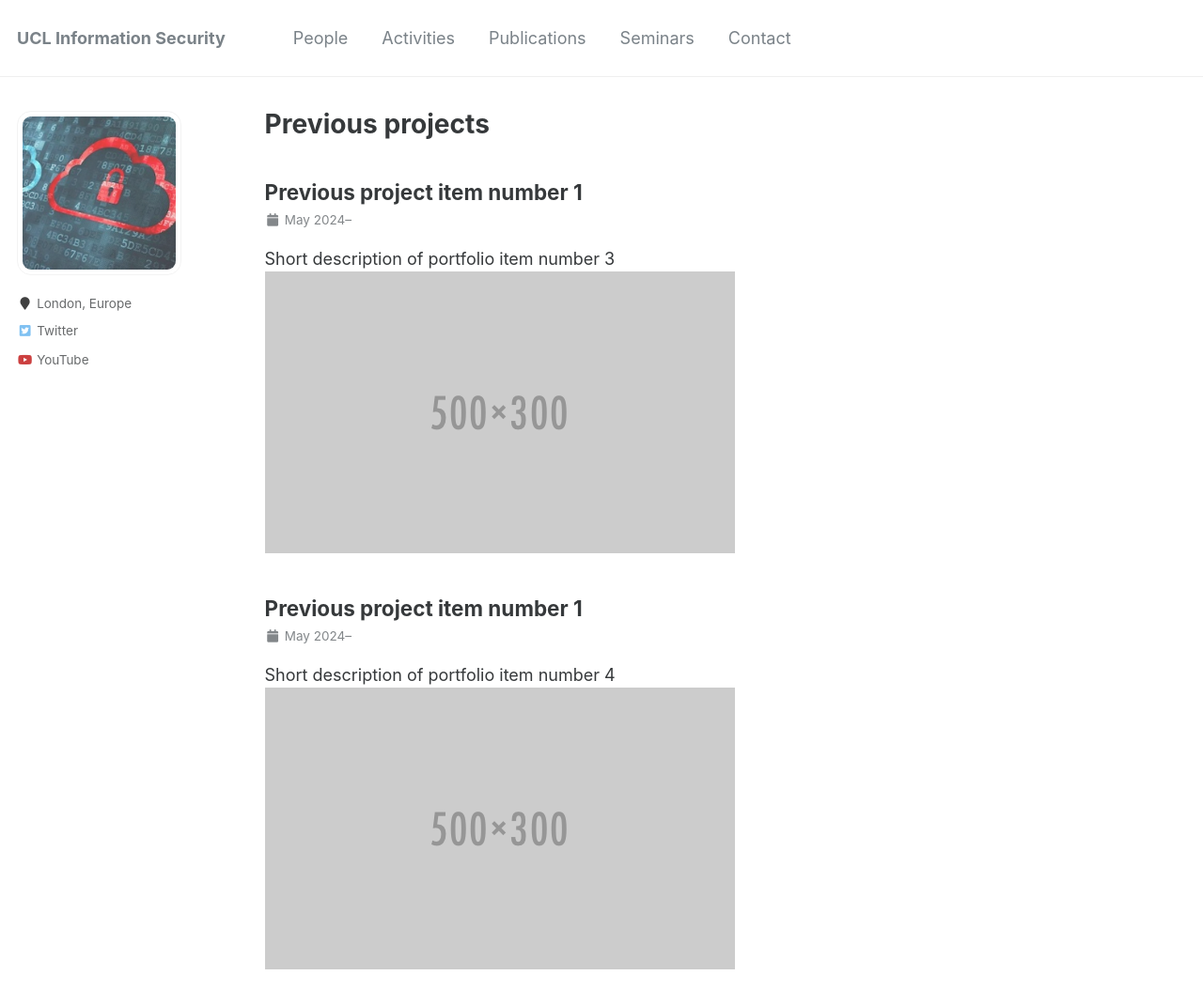
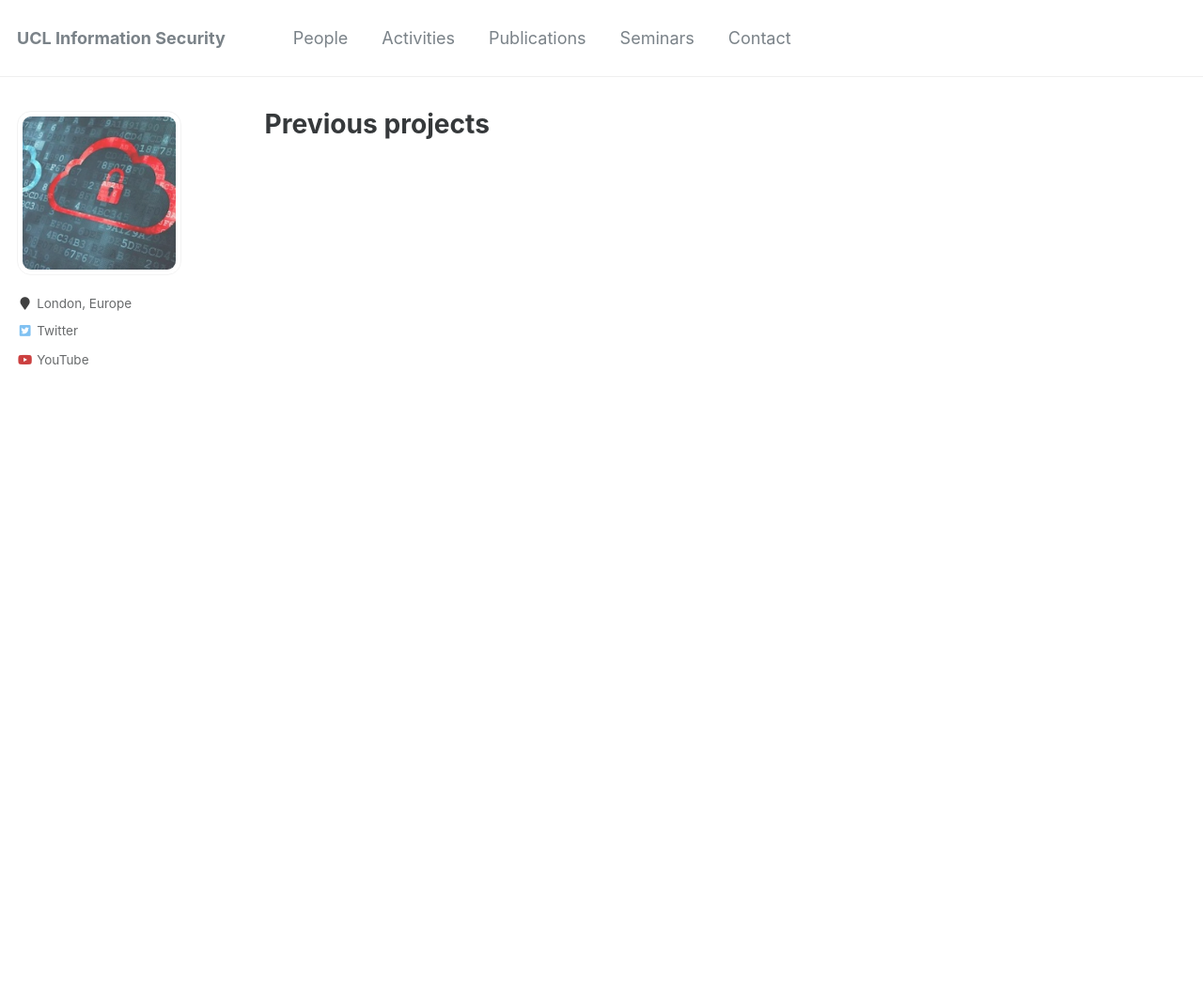
Before and after one commit to uclisec/uclisec.github.io, a Jekyll site: the page built from _pages/previous-projects.html, in a window 1280 px wide and 1091 px high. Shown: the top 1071 px of the window at 94% size. Built offline with Jekyll 4.4.1, drawn with Linux system fonts in a browser that asks for light colours.

Commit message:
Remove old projects

```diff
--- a/_config.yml
+++ b/_config.yml
@@ -181,9 +181,6 @@ collections:
   projects:
     output: true
     permalink: /:collection/:path/
-  previous-projects:
-    output: true
-    permalink: /:collection/:path/
   talks:
     output: true
     permalink: /:collection/:path/
@@ -248,14 +245,6 @@ defaults:
   - scope:
       path: ""
       type: projects
-    values:
-      layout: project
-      author_profile: true
-      share: false
-  # _previous-projects
-  - scope:
-      path: ""
-      type: previous-projects
     values:
       layout: project
       author_profile: true
```
